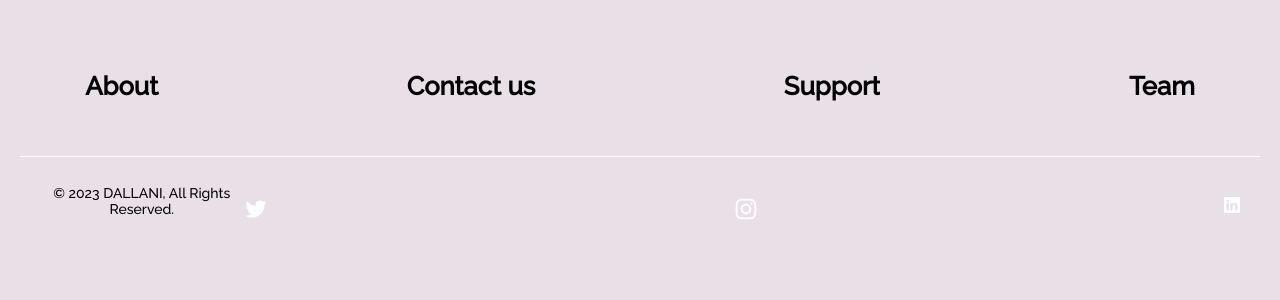
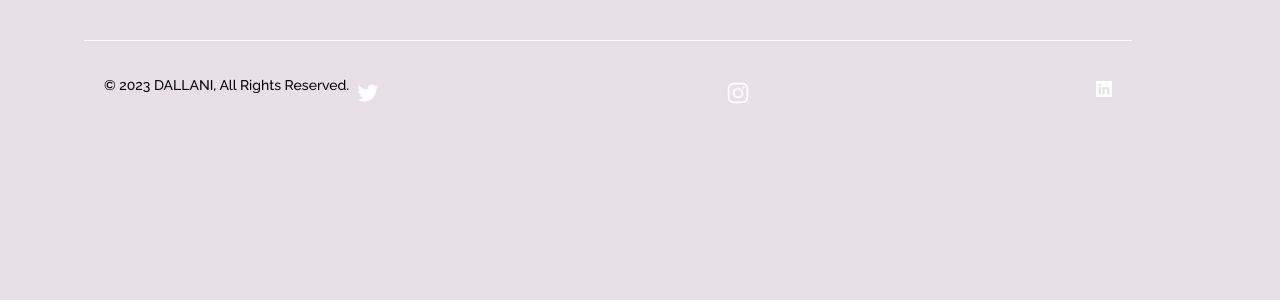
Before and after one commit to MysticalDawn/SWE363-Project, a React (Vite) app in the folder client/: page /footer in a window 1280 px wide. Shown: the top 300 px of the page. Built offline with nearby package versions, Linux system fonts and the light colour scheme.

Commit message:
Footer modification

```diff
--- a/client/src/components/custom_nav.jsx
+++ b/client/src/components/custom_nav.jsx
@@ -20,7 +20,7 @@ export const CustomNav = () => {
           </Link>
           {cookies.token ? (
             <Link id="sign-in-up" to="/profile">
-              Hi Khalid🤗
+              Profile
             </Link>
           ) : (
             <Link id="sign-in-up" to="/login">
--- a/client/src/components/footer.jsx
+++ b/client/src/components/footer.jsx
@@ -1,23 +1,12 @@
 import "../styles/footer.css";
 export const Footer = () => {
   return (
-    <div>
+    <div className="container1">
       <footer className="footer1">
-        <div className="container32">
-          <nav className="nav1">
-            <a href="/">
-              <span className="nav12">About</span>
-            </a>
-            <a href="/contact">
-              <span className="nav12">Contact us</span>
-            </a>
-            <span className="nav12">Support</span>
-            <span className="nav12">Team</span>
-          </nav>
-        </div>
         <div className="separator"></div>
         <div className="container33">
           <span className="text61">© 2023 DALLANI, All Rights Reserved.</span>
+
           <div className="icon-group1">
             <a
               href="https://www.linkedin.com"
--- a/client/src/styles/footer.css
+++ b/client/src/styles/footer.css
@@ -8,6 +8,11 @@
   padding: 20px;
   text-align: center;
   font-size: 12px;
+
+ }
+ .container1 {
+  width: 85%;
+  padding-left: 4rem;
  }
 
 
@@ -46,7 +51,7 @@
  .icon-group1 {
   display: flex;
   justify-content: space-between;
-  width: 100%;
+  width: 75%;
   margin-top: 20px;
  }
 
```
